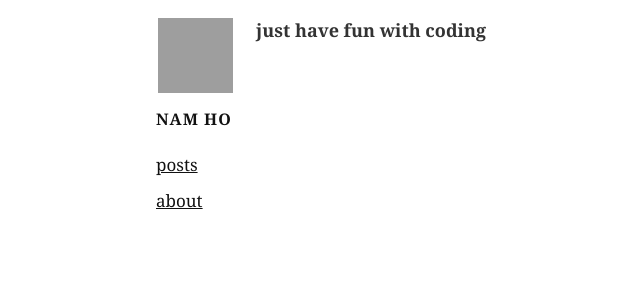
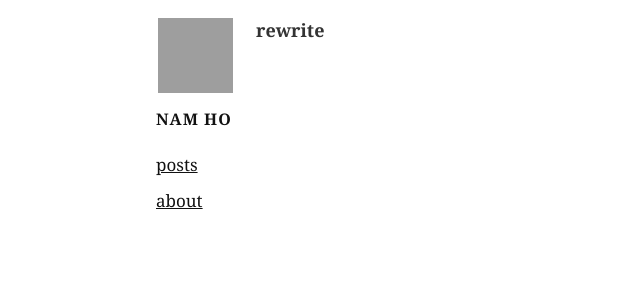
Before and after one commit to hotrannam/hotrannam.github.io, a Jekyll site: the page built from index.html, in a window 1280 px wide. Shown: the top 300 px of the page, without its empty margins (84-724 px from the left). Built offline with Jekyll 4.4.1, drawn with Linux system fonts in a browser that asks for light colours; nearby versions of some CDN libraries; grey boxes are pictures that could not be loaded.

Commit message:
Update index.html

```diff
--- a/index.html
+++ b/index.html
@@ -4,7 +4,7 @@ title: "home"
 ---
 
 <section class="content">
-  <h3>just have fun with coding</h3>
+  <h3>rewrite</h3>
   <ul class="listing">
     {% for post in site.posts %}
       {% unless post.draft %}
```
